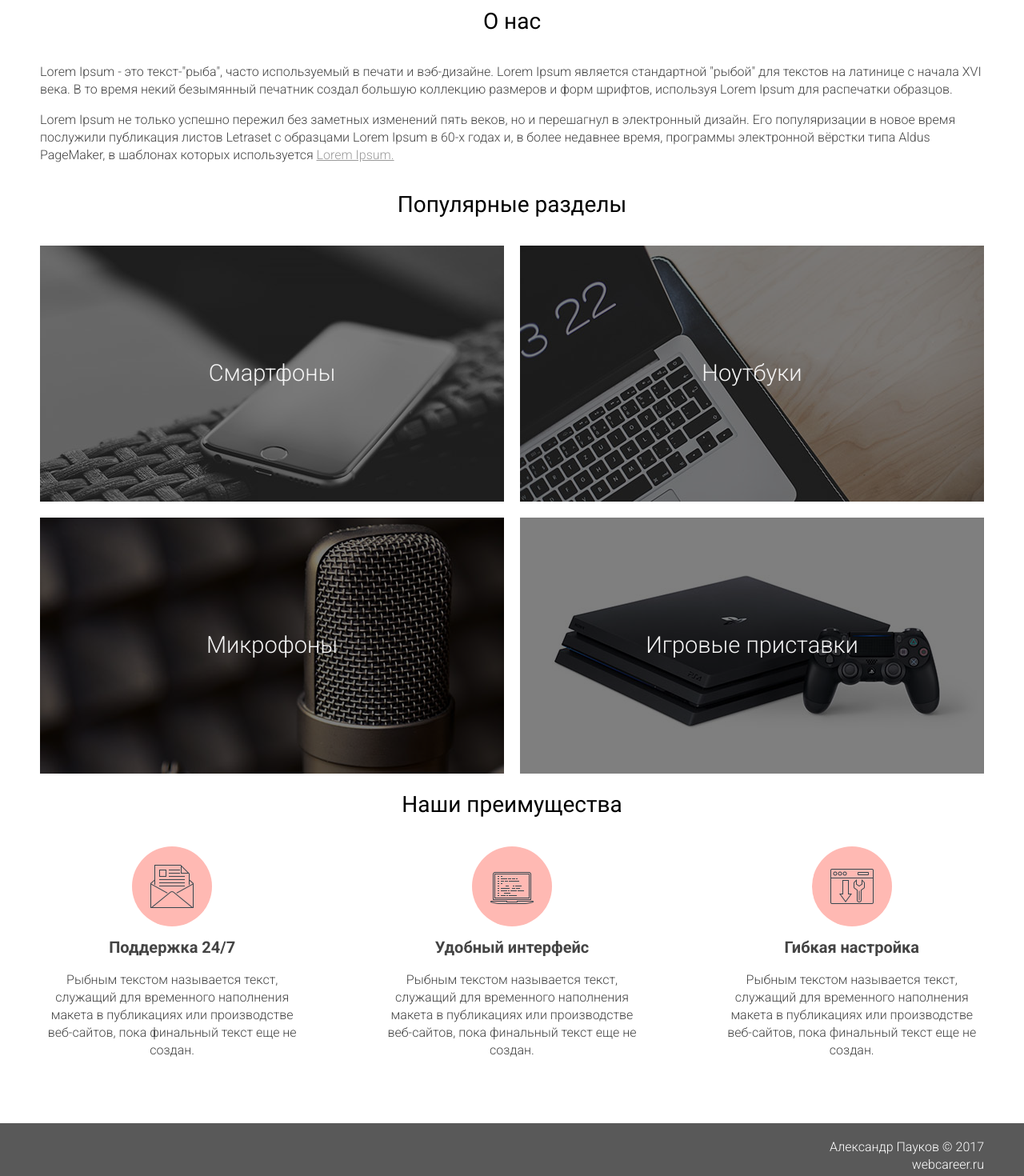
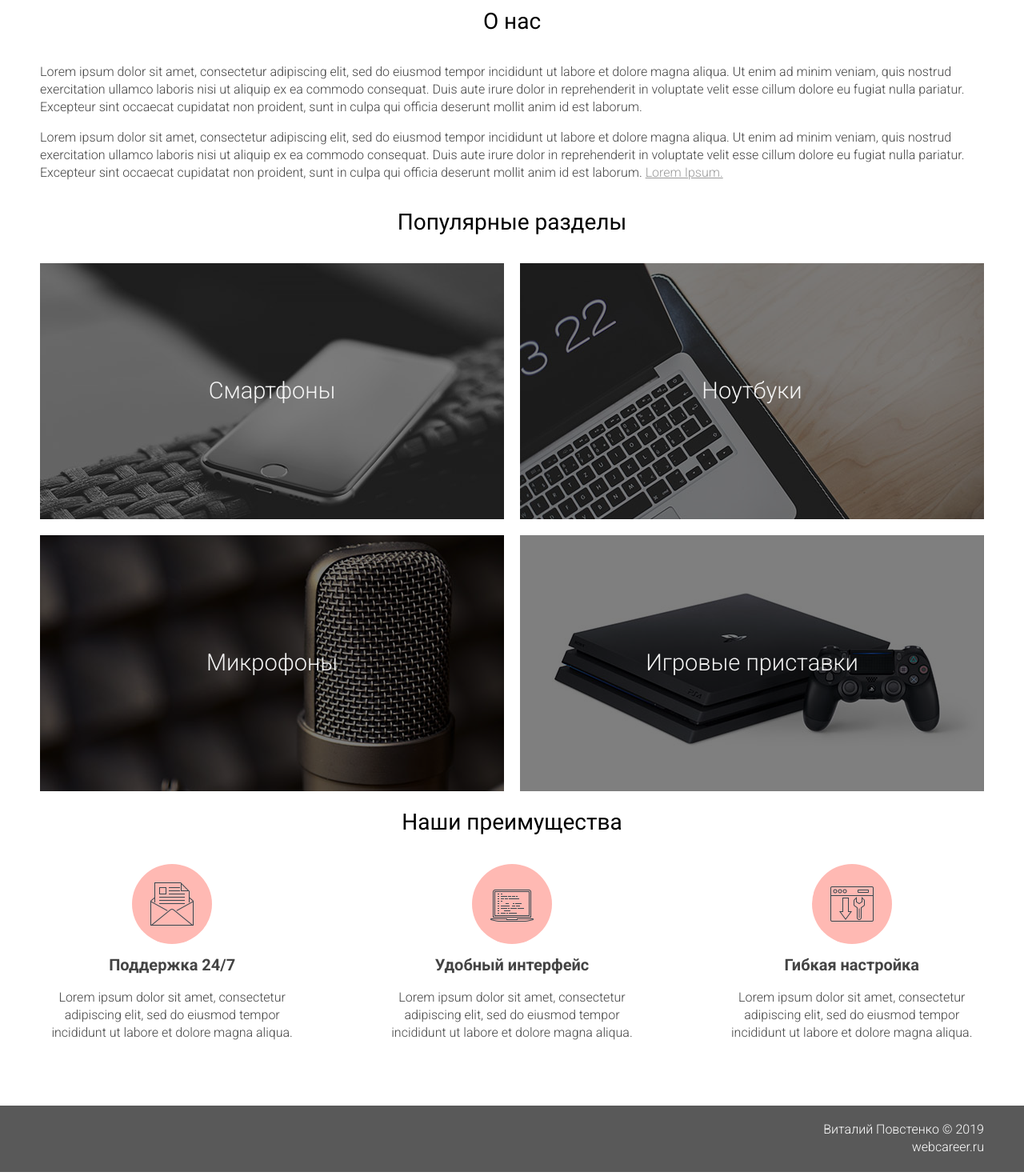
Before and after one commit to povstenko/WebCareerDesign, a plain HTML site: page index.html in a window 1280 px wide. Shown: the part 640-2110 px from the top of the page at 80% size. Drawn offline with Linux system fonts and the light colour scheme; files that its build step writes are made by us from their sources; files whose address does not match are found by name.

Commit message:
Update index.html

```diff
--- a/index.html
+++ b/index.html
@@ -3,11 +3,11 @@
     <head>
         <meta charset="utf-8">
         <meta name="viewport" content="width=device-width, initial-scale=1">
-        <title>Первый сайт</title>
+        <title>PSD Layout</title>
         <link href="https://fonts.googleapis.com/css?family=Roboto:300,400,700&amp;subset=cyrillic" rel="stylesheet">
         <link rel="stylesheet" href="lib/owlcarousel/owl.carousel.min.css">
         <link rel="stylesheet" href="lib/owlcarousel/owl.theme.default.min.css">
-        <link rel="stylesheet" href="style.css">
+        <link rel="stylesheet" href="css/style.css">
         <link rel="stylesheet" href="css/responsive.css">
     </head>
     <body class="page">
@@ -72,8 +72,8 @@
             <div class="page__sell">
                 <section class="section">
                     <h2 class="section__headline">О нас</h2>
-                    <p>Lorem Ipsum - это текст-"рыба", часто используемый в печати и вэб-дизайне. Lorem Ipsum является стандартной "рыбой" для текстов на латинице с начала XVI века. В то время некий безымянный печатник создал большую коллекцию размеров и форм шрифтов, используя Lorem Ipsum для распечатки образцов.</p>
-                    <p>Lorem Ipsum не только успешно пережил без заметных изменений пять веков, но и перешагнул в электронный дизайн. Его популяризации в новое время послужили публикация листов Letraset с образцами Lorem Ipsum в 60-х годах и, в более недавнее время, программы электронной вёрстки типа Aldus PageMaker, в шаблонах которых используется
+                    <p>Lorem ipsum dolor sit amet, consectetur adipiscing elit, sed do eiusmod tempor incididunt ut labore et dolore magna aliqua. Ut enim ad minim veniam, quis nostrud exercitation ullamco laboris nisi ut aliquip ex ea commodo consequat. Duis aute irure dolor in reprehenderit in voluptate velit esse cillum dolore eu fugiat nulla pariatur. Excepteur sint occaecat cupidatat non proident, sunt in culpa qui officia deserunt mollit anim id est laborum.</p>
+                    <p>Lorem ipsum dolor sit amet, consectetur adipiscing elit, sed do eiusmod tempor incididunt ut labore et dolore magna aliqua. Ut enim ad minim veniam, quis nostrud exercitation ullamco laboris nisi ut aliquip ex ea commodo consequat. Duis aute irure dolor in reprehenderit in voluptate velit esse cillum dolore eu fugiat nulla pariatur. Excepteur sint occaecat cupidatat non proident, sunt in culpa qui officia deserunt mollit anim id est laborum.
                         <a href="#" class="link">Lorem Ipsum.</a></p>
                 </section>
                 <section class="section">
@@ -123,21 +123,21 @@
                                 <img src="images/icon1.png" alt="icon" class="icon__circle_picture">
                             </span>
                             <h3 class="advantage__headline">Поддержка 24/7</h3>
-                            <p class="advantage__description">Рыбным текстом называется текст, служащий для временного наполнения макета в публикациях или производстве веб-сайтов, пока финальный текст еще не создан.</p>
+                            <p class="advantage__description">Lorem ipsum dolor sit amet, consectetur adipiscing elit, sed do eiusmod tempor incididunt ut labore et dolore magna aliqua.</p>
                         </div>
                         <div class="advantage__item">
                             <span class="icon__circle advantage__icon">
                                 <img src="images/icon2.png" alt="icon" class="icon__circle_picture">
                             </span>
                             <h3 class="advantage__headline">Удобный интерфейс</h3>
-                            <p class="advantage__description">Рыбным текстом называется текст, служащий для временного наполнения макета в публикациях или производстве веб-сайтов, пока финальный текст еще не создан.</p>
+                            <p class="advantage__description">Lorem ipsum dolor sit amet, consectetur adipiscing elit, sed do eiusmod tempor incididunt ut labore et dolore magna aliqua.</p>
                         </div>
                         <div class="advantage__item">
                             <span class="icon__circle advantage__icon">
                                 <img src="images/icon3.png" alt="icon" class="icon__circle_picture">
                             </span>
                             <h3 class="advantage__headline">Гибкая настройка</h3>
-                            <p class="advantage__description">Рыбным текстом называется текст, служащий для временного наполнения макета в публикациях или производстве веб-сайтов, пока финальный текст еще не создан.</p>
+                            <p class="advantage__description">Lorem ipsum dolor sit amet, consectetur adipiscing elit, sed do eiusmod tempor incididunt ut labore et dolore magna aliqua.</p>
                         </div>
                     </div>
                 </section>
@@ -148,7 +148,7 @@
             <div class="page__sell">
                 <footer class="footer">
                     <div class="footer__copyright">
-                        Александр Пауков &copy; 2017<br>
+                        Виталий Повстенко &copy; 2019<br>
                         <a href="webcareer.ru" class="footer__link">webcareer.ru</a>
                     </div>
                 </footer>
```
